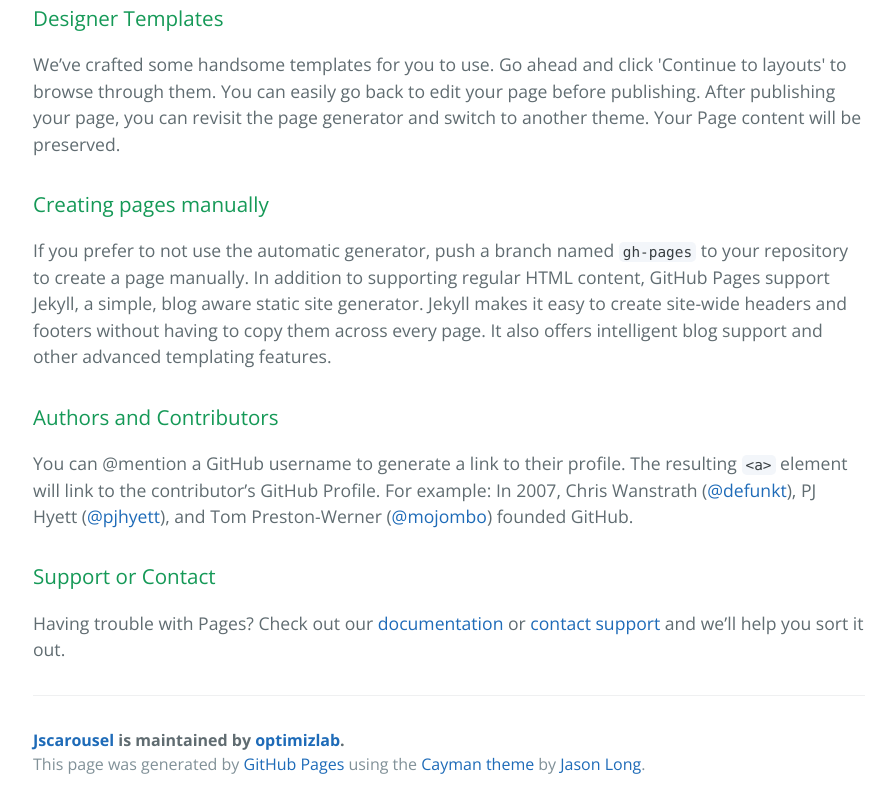
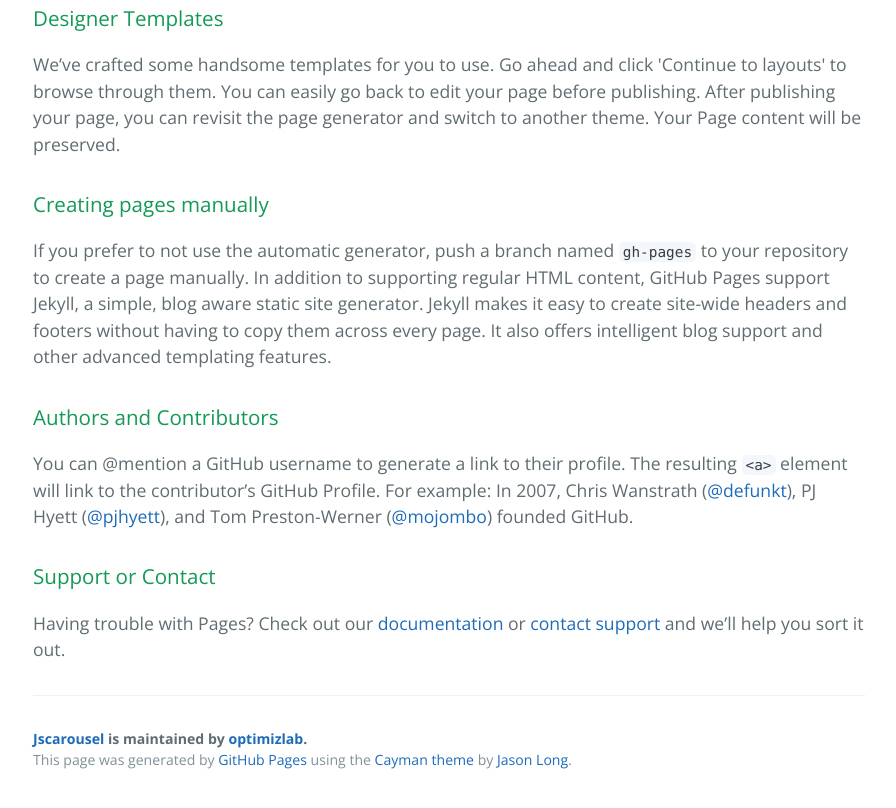
Before and after one commit to optimizlab/JSCarousel, a plain HTML site: page index.html in a window 1280 px wide. Shown: the part 598-1406 px from the top of the page, without its empty margins (191-1087 px from the left). Drawn offline with nearby package versions, Linux system fonts and the light colour scheme.

Commit message:
Update index.html

```diff
--- a/index.html
+++ b/index.html
@@ -44,7 +44,7 @@
 
 <p>Having trouble with Pages? Check out our <a href="https://help.github.com/pages">documentation</a> or <a href="https://github.com/contact">contact support</a> and we’ll help you sort it out.</p>
 
-      <footer class="site-footer">
+      <footer class="site-footer" style="font-size:.8em;">
         <span class="site-footer-owner"><a href="https://github.com/optimizlab/JSCarousel">Jscarousel</a> is maintained by <a href="https://github.com/optimizlab">optimizlab</a>.</span>
 
         <span class="site-footer-credits">This page was generated by <a href="https://pages.github.com">GitHub Pages</a> using the <a href="https://github.com/jasonlong/cayman-theme">Cayman theme</a> by <a href="https://twitter.com/jasonlong">Jason Long</a>.</span>
```
